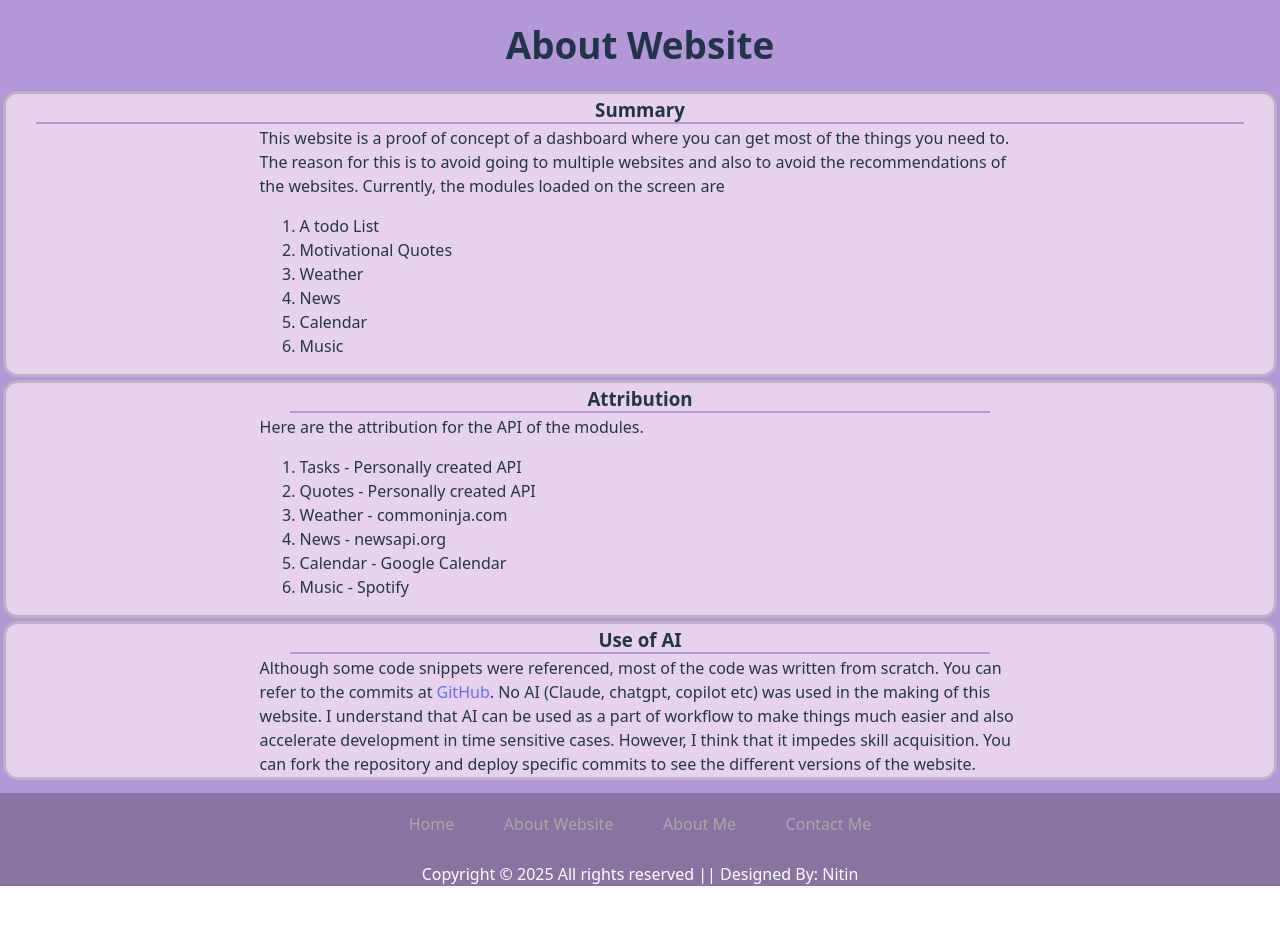
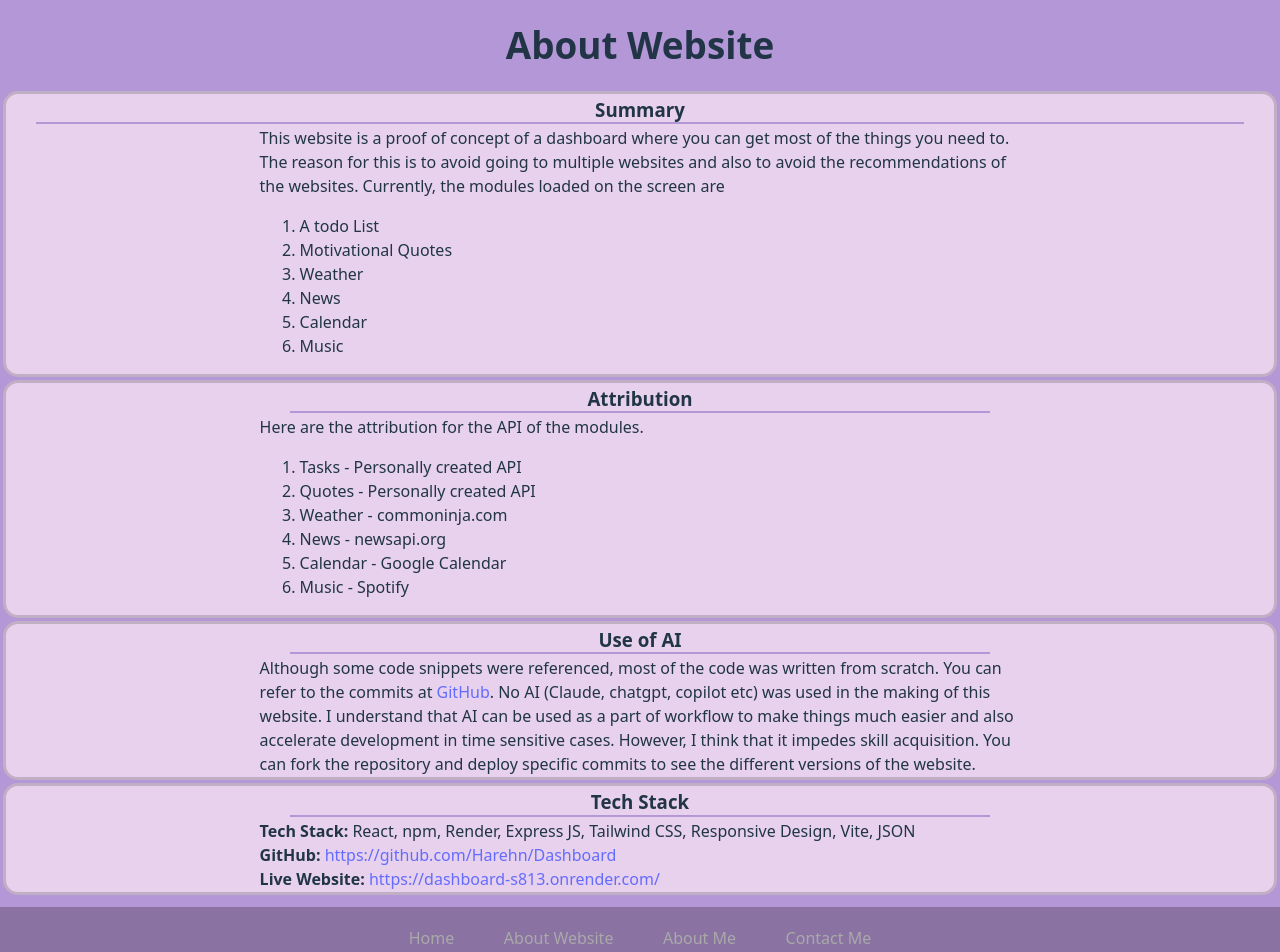
Before and after one commit to Harehn/Dashboard, a React (Vite) app: page /about in a window 1280 px wide. Shown: the top 952 px of the page. Before the commit the page ends 886 px from the top, so only its background shows below. Built offline with nearby package versions, Linux system fonts and the light colour scheme.

Commit message:
Added more text

```diff
--- a/src/Components/About.jsx
+++ b/src/Components/About.jsx
@@ -47,6 +47,15 @@ const About = () => {
             You can fork the repository and deploy specific commits to see the different versions of the website. </p>
     </div>
     </div>
+
+    <div className="boxes">
+    <div className="innerdoc">
+        <h3>Tech Stack</h3>
+        <p><b>Tech Stack:</b> React, npm, Render, Express JS, Tailwind CSS, Responsive Design, Vite, JSON <br/>
+            <b>GitHub:</b> <a href="https://github.com/Harehn/Dashboard" target="_blank" rel="noopener noreferrer">https://github.com/Harehn/Dashboard</a> <br/>
+            <b>Live Website:</b> <a href="https://dashboard-s813.onrender.com/" target="_blank" rel="noopener noreferrer">https://dashboard-s813.onrender.com/</a> </p>
+    </div>
+    </div>
     <Footer/>
   </div>
 );
```
